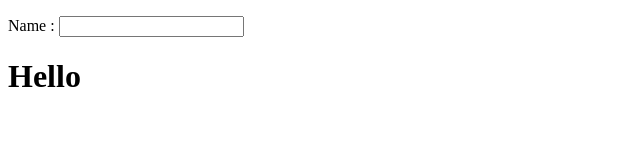
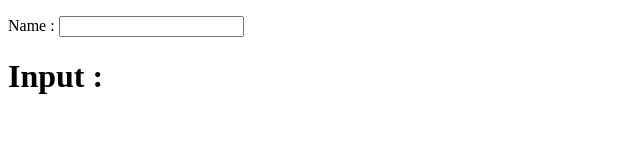
Before and after one commit to apahuja/angular, a plain HTML site: page index.html in a window 1280 px wide. Shown: the full height of the page, 0-640 px from the left. Drawn offline with nearby package versions, Linux system fonts and the light colour scheme.

Commit message:
expression is a variable or statement within double curly braces !

```diff
--- a/index.html
+++ b/index.html
@@ -17,7 +17,7 @@
 <div ng-app="" ng-init="devname='Ankur Pahuja'; hostedOn='Github'"><!-- The directive ng-app initializes the Angular App -->
   <p>Name : <input type="text" ng-model="name"></p><!-- ng-model directive binds the value of HTML controls aka. HTML inputs to application data -->
   <p ng-bind="name"></p><!-- I can bind the application data(the ng-model named "name") to a particular HTML tag using ng-bind! -->
-  <h1>Hello {{name}}</h1>
+  <h1>Input : {{name}}</h1><!-- {{ expression goes within double curly braces.}}-->
 </div>
 
 </body>
```
